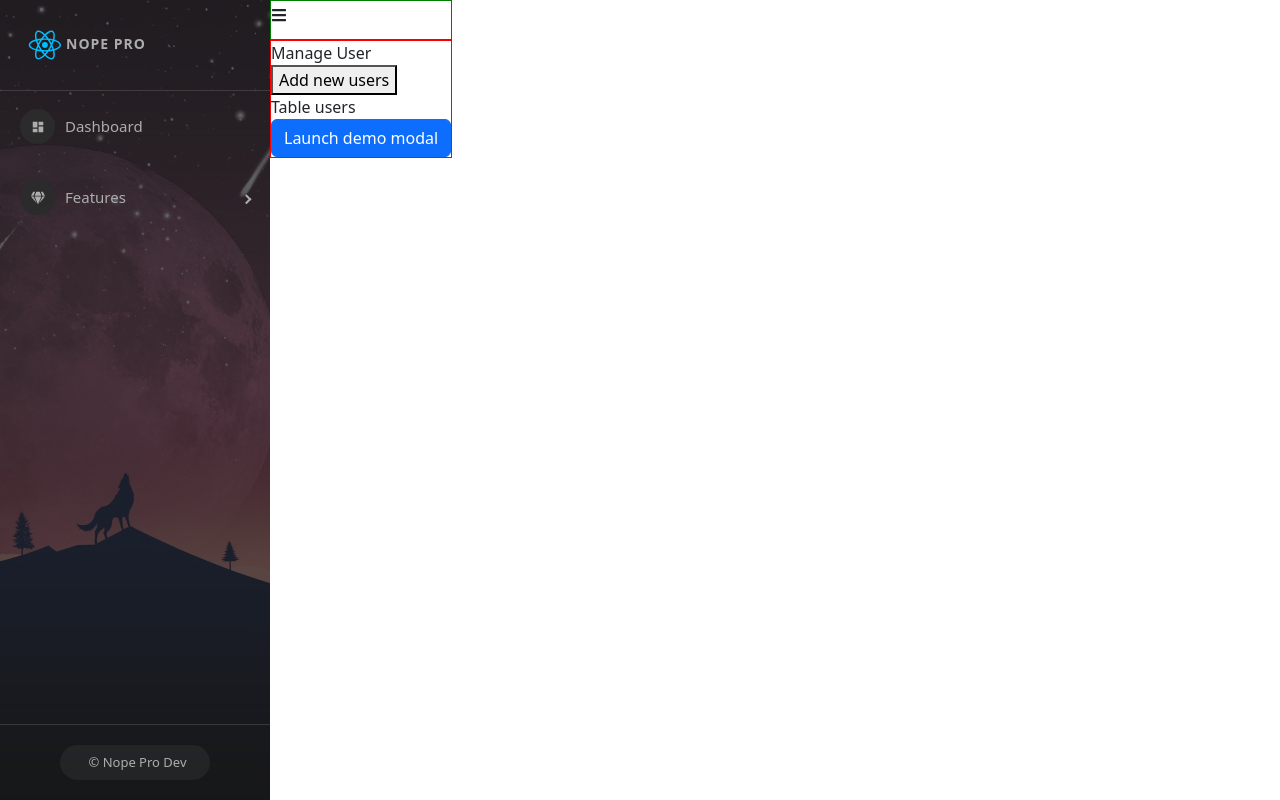
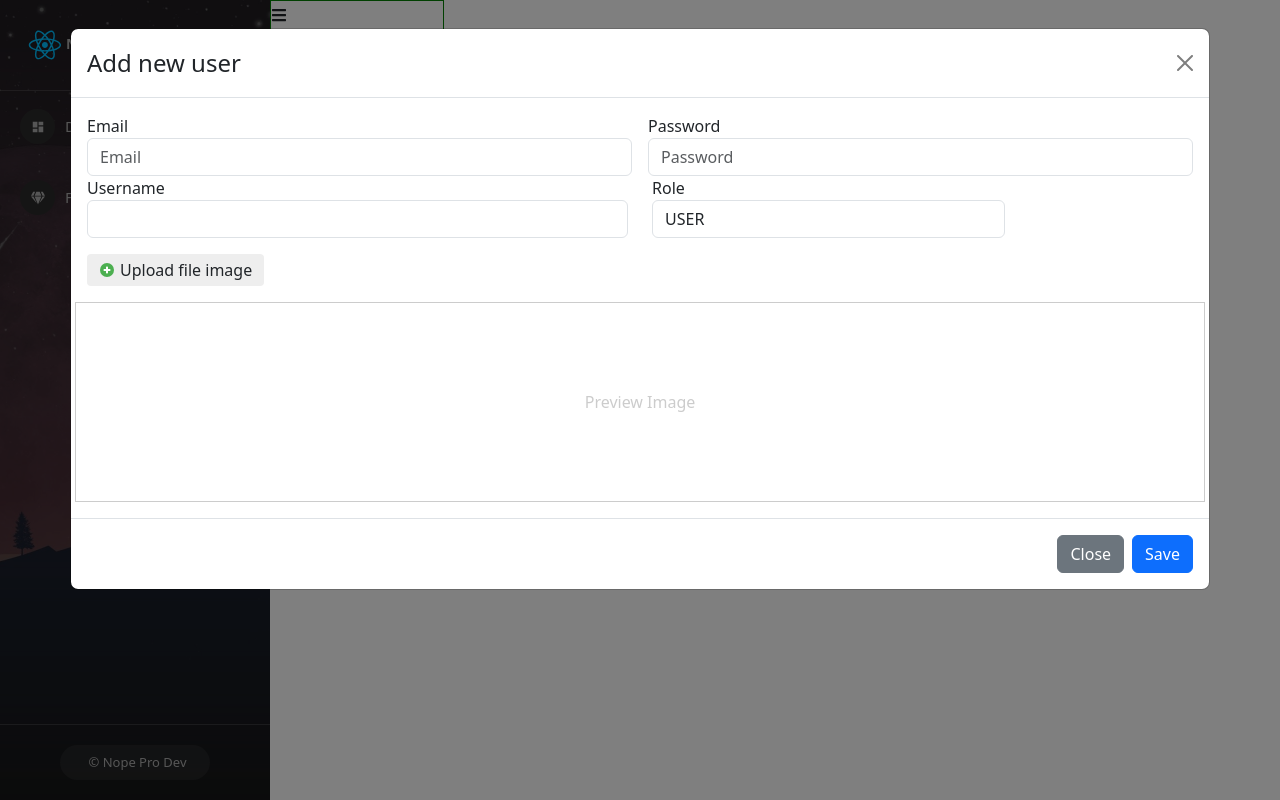
Before and after one commit to Dungnope/reacthoidanit, a React (Create React App) app: page /admin/manage-users in a window 1280 px wide. Both pictures are taken after a click on the button "Add new users". Built offline with nearby package versions, Linux system fonts and the light colour scheme.

Commit message:
API add new user (CREATE), close modal erase all datas

```diff
--- a/src/components/Admin/Content/ManageUser.js
+++ b/src/components/Admin/Content/ManageUser.js
@@ -1,6 +1,9 @@
+import { useState } from "react";
 import ModalCreateUser from "./ModalCreateUser";
+import { FcPlus } from "react-icons/fc";
 
 const ManageUser = (props) => {
+    const [showModalCreateUser, setShowModalCreateUser] = useState(false);
     return (
         <div className="manage-user-container">
             <div className="title">
@@ -8,13 +11,15 @@
             </div>
 
             <div className="users-content">
-                <button>Add new users</button>
+                <div className="btn-add-new">
+                    <button className="btn btn-warning" onClick={() => setShowModalCreateUser(true)}> <FcPlus/>Add new users</button>
+                </div>
             </div>
 
-            <div>
+            <div className="table-users-container">
                 Table users
             </div>
-            <ModalCreateUser />
+            <ModalCreateUser show={showModalCreateUser} setShow={setShowModalCreateUser}/>
         </div>
     )
 }
--- a/src/components/Admin/Content/ManageUser.scss
+++ b/src/components/Admin/Content/ManageUser.scss
@@ -1,6 +1,15 @@
 .manage-user-container{
+    padding: 10px;
     .users-content{
+        .btn-add-new{
+            margin: 16px 0;
+        }
+    }
 
+    .title{
+        font-weight: 600;
+        font-size: 20px;
+        padding: 10px;
     }
 
 }
--- a/src/components/Admin/Content/ModalCreateUser.js
+++ b/src/components/Admin/Content/ModalCreateUser.js
@@ -3,13 +3,21 @@
 import Modal from 'react-bootstrap/Modal';
 import './ManageUser.scss'
 import { FcPlus } from "react-icons/fc";
+import axios from 'axios';
 
-const ModalCreateUser = () =>  {
-  const [show, setShow] = useState(false);
+const ModalCreateUser = (props) =>  {
+  const {show, setShow} = props;
 
-  const handleClose = () => setShow(false);
-  const handleShow = () => setShow(true);
+  const handleClose = () => {
+    setShow(false);
+    setEmail("");
+    setPassword("");
+    setUsername("");
+    setImage("");
+    setRole("USER");
+    setPreviewImage("");
 
+  }
   const [email, setEmail] = useState("");
   const [password, setPassword] = useState("");
   const [username, setUsername] = useState("");
@@ -26,11 +34,32 @@
 
   }
 
+  const handleSubmitCreateUser = async() => {
+    //validate info before allow save user
+    // let data = {
+    //   email: email,
+    //   password: password,
+    //   username: username,
+    //   role: role,
+    //   userImage: image
+    // }
+
+  const data = new FormData();
+    data.append('email', email);
+    data.append('password', password);
+    data.append('username', username);
+    data.append('role', role);
+    data.append('userImage', image);
+
+    let res = await axios.post('http://localhost:8081/api/v1/participant', data);
+    console.log(">>>check res", res);
+  }
+
   return (
     <>
-      <Button variant="primary" onClick={handleShow}>
+      {/* <Button variant="primary" onClick={handleShow}>
         Launch demo modal
-      </Button>
+      </Button> */}
 
       <Modal show={show} onHide={handleClose} size='xl' backdrop='static' className='modal-add-user'>
         <Modal.Header closeButton>
@@ -93,7 +122,7 @@
           <Button variant="secondary" onClick={handleClose}>
             Close
           </Button>
-          <Button variant="primary" onClick={handleClose}>
+          <Button variant="primary" onClick={() => handleSubmitCreateUser()}>
             Save
           </Button>
         </Modal.Footer>
```
